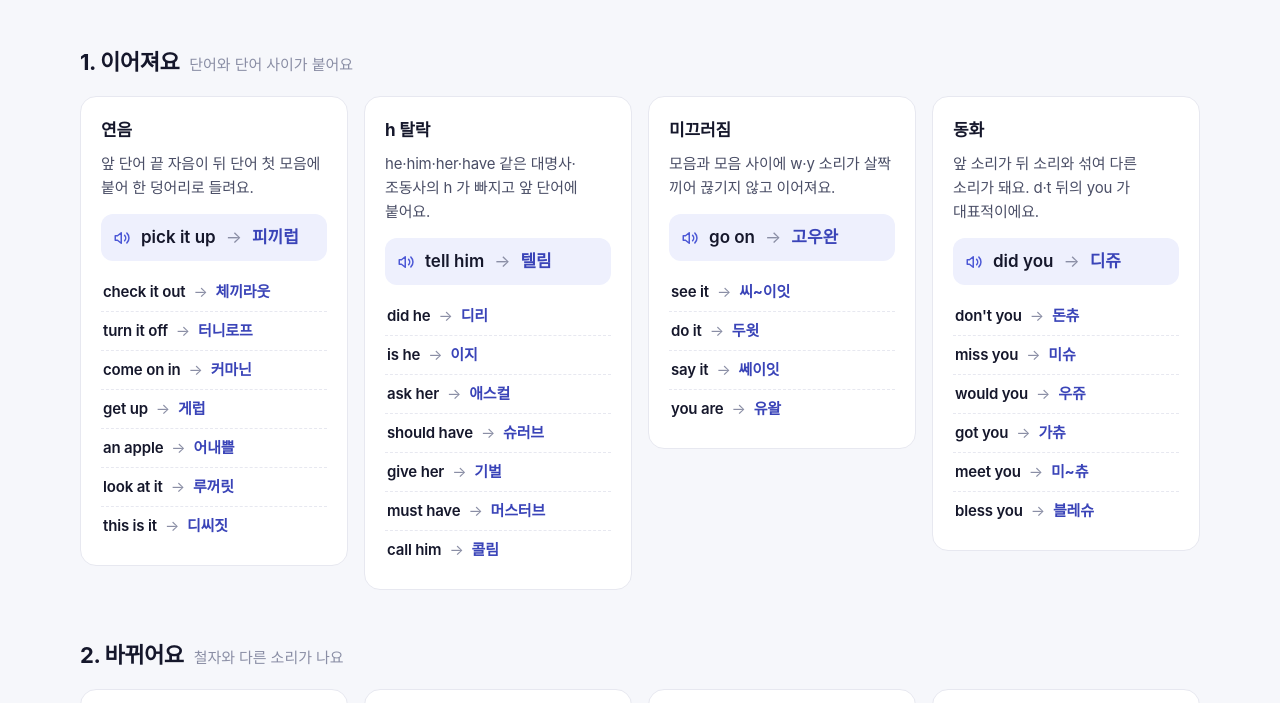
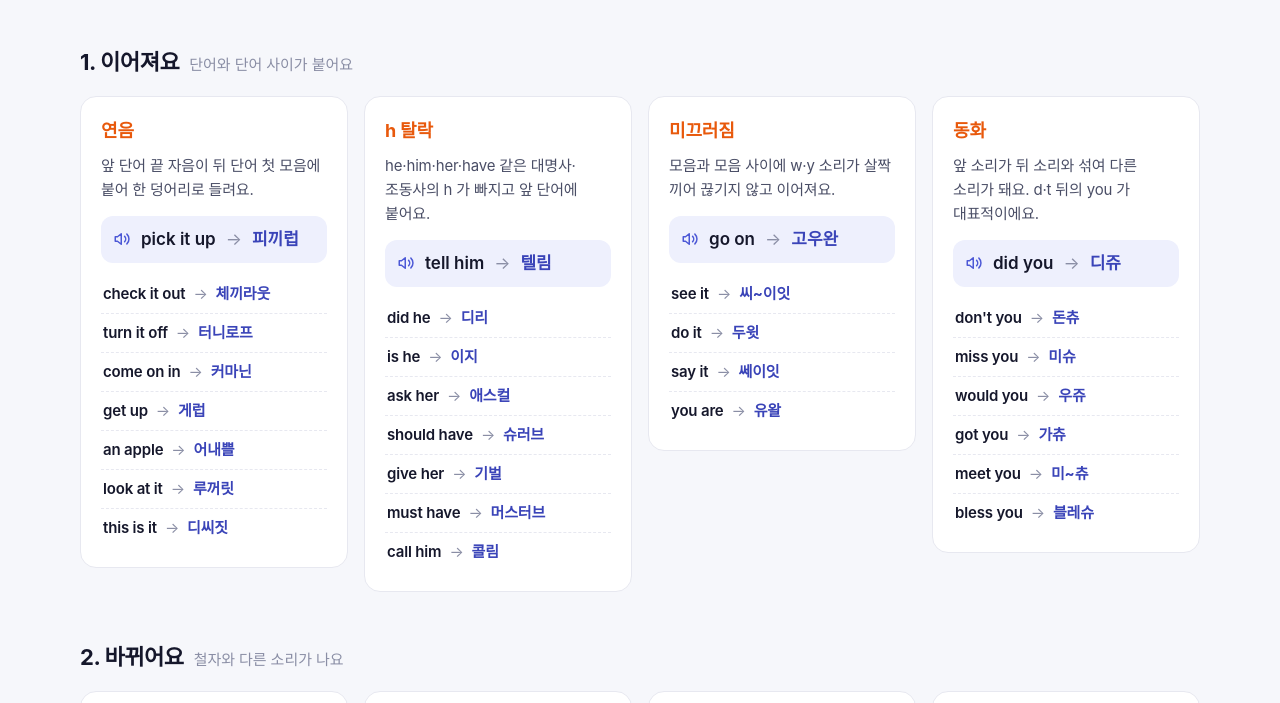
Before and after one commit to futureurhero-stack/futureurhero-stack.github.io, a plain HTML site: page sceneshadow/index.html in a window 1280 px wide. Shown: the part 5900-6603 px from the top of the page. Drawn offline with Linux system fonts and the light colour scheme; a web font is replaced by a local one.

Commit message:
발음 규칙: 카드 제목을 주황으로 크게
Co-Authored-By: Claude Opus 5.5 <noreply@anthropic.com>

```diff
--- a/sceneshadow/index.html
+++ b/sceneshadow/index.html
@@ -438,7 +438,7 @@ a:focus-visible, summary:focus-visible { outline: 3px solid rgba(76,88,214,.5);
 .rule-group > h3 small { color: var(--ink-3); font-size: 15px; font-weight: 500; letter-spacing: 0; }
 .rule-list { display: grid; grid-template-columns: repeat(auto-fill, minmax(260px, 1fr)); gap: 16px; align-items: start; } /* 카드 길이가 크게 달라 옆 카드를 늘이지 않는다 */
 .rule { background: var(--bg); border: 1px solid var(--line); border-radius: 16px; padding: 20px; display: flex; flex-direction: column; gap: 8px; }
-.rule h4 { margin: 0; font-size: 17px; letter-spacing: -0.01em; }
+.rule h4 { margin: 0; font-size: 18px; letter-spacing: -0.01em; color: #e8590c; } /* 규칙 이름이 눈에 먼저 들어오게 주황 (흰 바탕 글자 대비를 위해 amber 보다 진하게) */
 .rule p { margin: 0; color: var(--ink-2); font-size: 15px; line-height: 1.6; word-break: keep-all; flex: 1; }
 .rule .ex { margin-top: 6px; display: flex; flex-wrap: wrap; row-gap: 2px; align-items: center; gap: 10px; width: 100%; text-align: left; font: inherit; background: var(--brand-soft); border: 0; border-radius: 12px; padding: 10px 12px; cursor: pointer; color: var(--ink); }
 .rule .ex:hover { background: #e3e6fc; }
```
